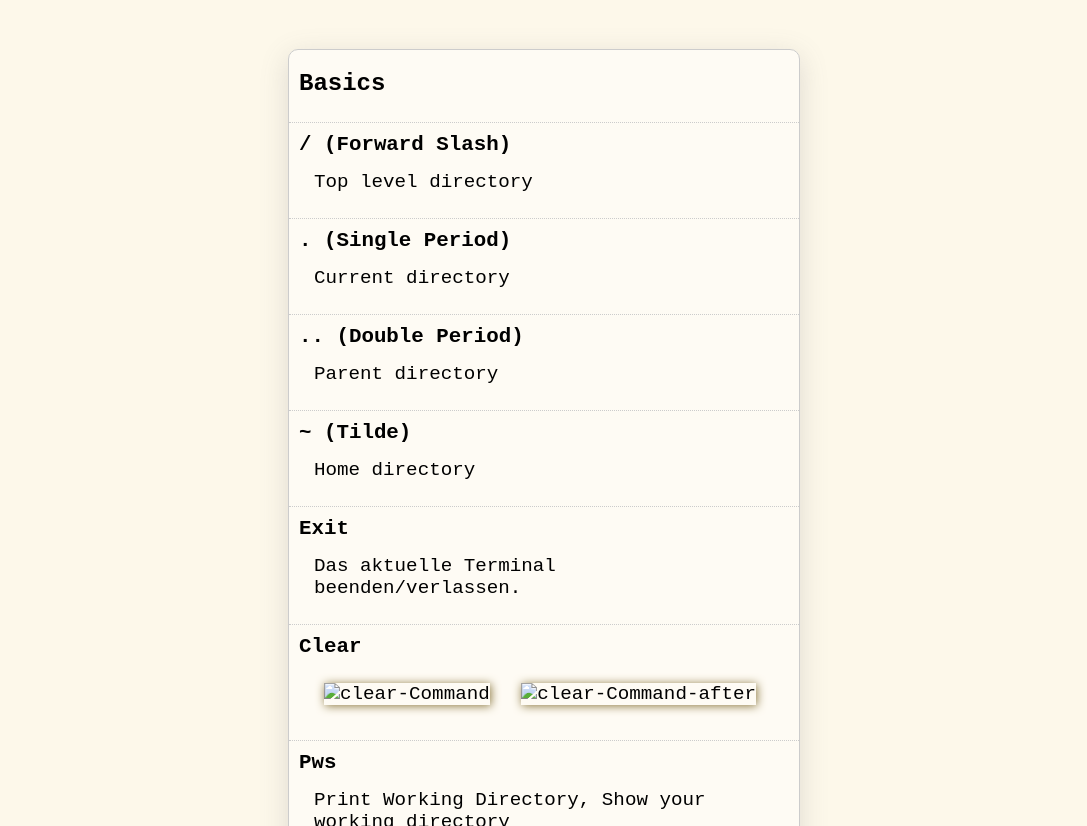
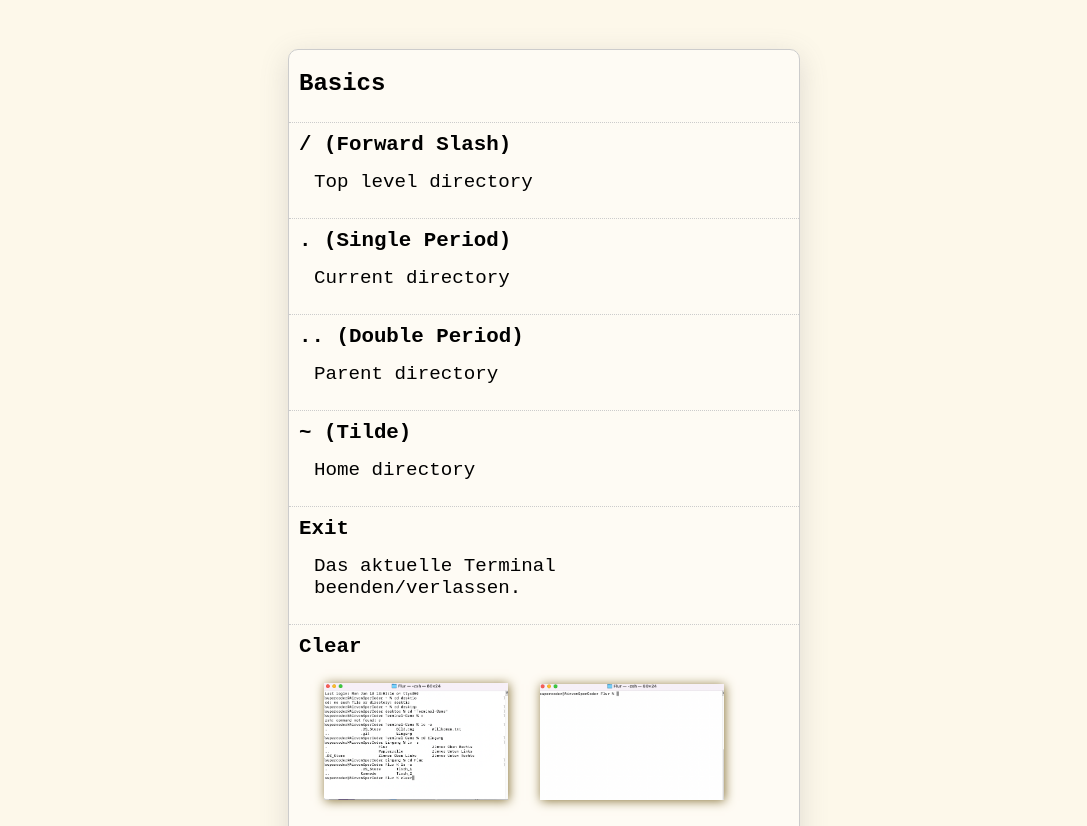
Before and after one commit to SaraAlAwad/Cheatscheet, a plain HTML site: page assets/htmls/terminal.html in a window 1280 px wide. Shown: the part 126-952 px from the top of the page, without its empty margins (96-1183 px from the left). Drawn offline with Linux system fonts and the light colour scheme; the site is published under a folder, as on GitHub Pages, so addresses that start at the root find nothing.

Commit message:
imgsLinking

```diff
--- a/assets/htmls/terminal.html
+++ b/assets/htmls/terminal.html
@@ -47,8 +47,8 @@
                 <li>
                     <h3>Clear</h3>
                     <p>
-                        <img src="/assets/img/before.png" alt="clear-Command">
-                        <img src="/assets/img/after.png" alt="clear-Command-after">
+                        <img src="../img/before.png" alt="clear-Command">
+                        <img src="../img/after.png" alt="clear-Command-after">
 
                     </p>
                 </li>
```
